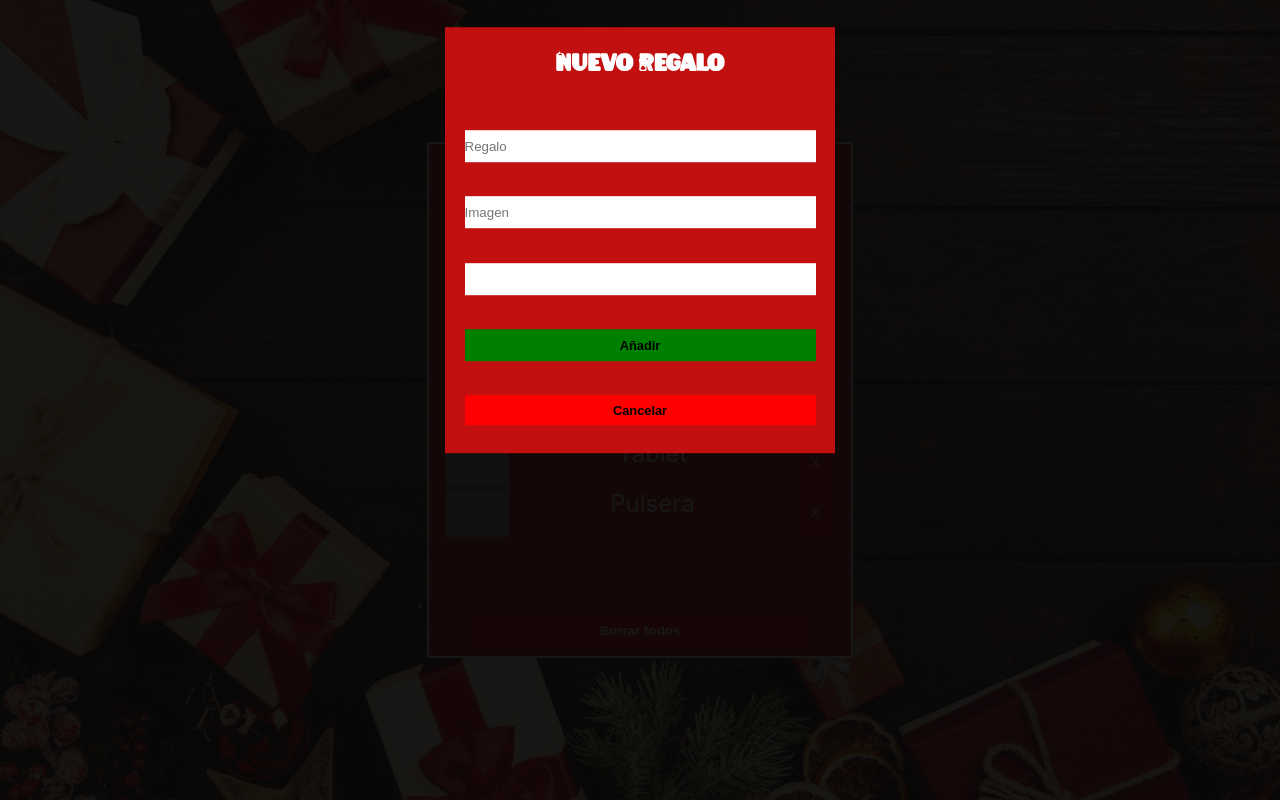
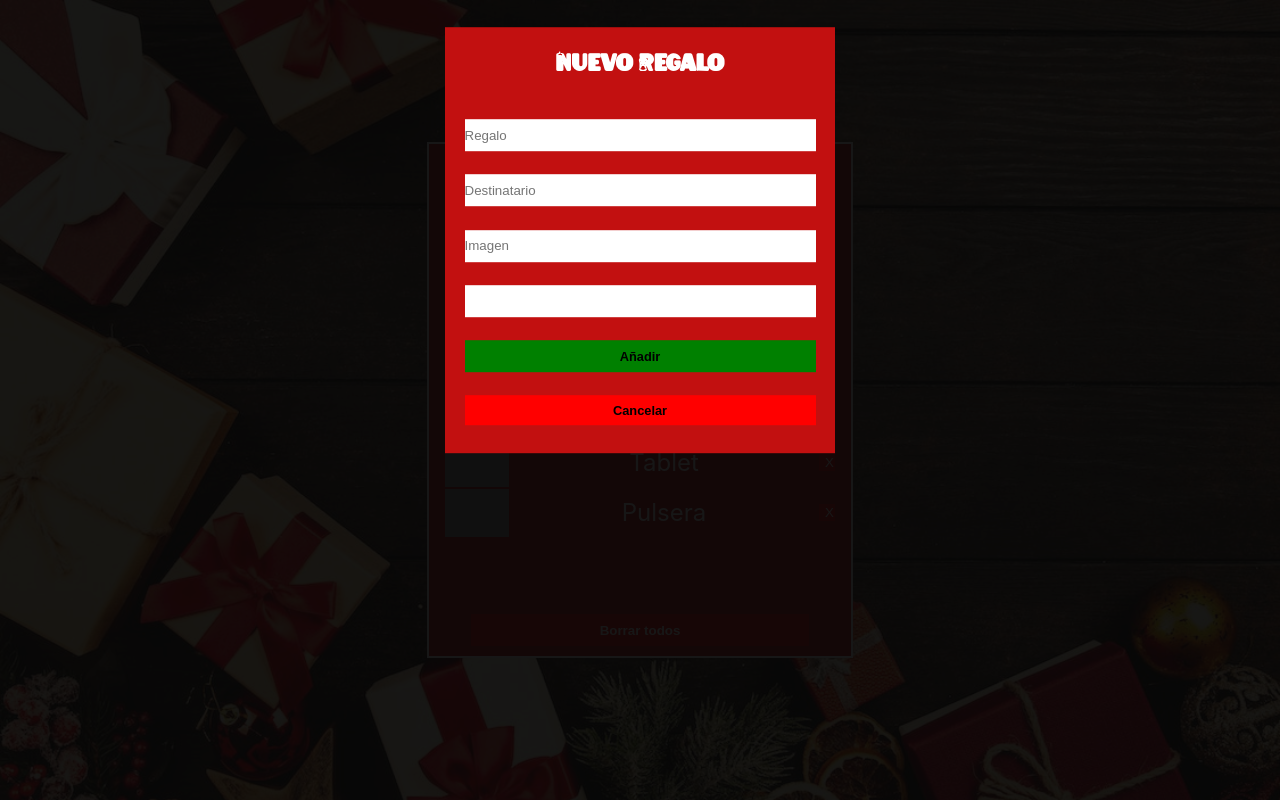
Before and after one commit to l3c45/Adviency-Reto-Gonzalo-Pozzo, a React (Create React App) app: page / in a window 1280 px wide. Both pictures are taken after a click on the button "Agregar Regalo". Built offline with nearby package versions, Linux system fonts and the light colour scheme; grey boxes are pictures that could not be loaded.

Commit message:
Reto dia 12

```diff
--- a/src/App.css
+++ b/src/App.css
@@ -43,9 +43,11 @@
 }
 
 .list ul li {
+  height: 3rem;
   margin: 2px 0;
   display: flex;
   justify-content: space-between;
+  align-items: center;
   text-align: center;
 }
 
@@ -99,7 +101,7 @@
 .deleteBtn{
   background-color: red;
   border:none;
-  width: 10%;
+  width: 1rem;
   color:#fff
 
 }
@@ -132,3 +134,14 @@
   border:none;
   height: 2rem;
 }
+.line {
+  text-align: left;
+  display: block;
+  font-size: 1.5rem;
+}
+
+.who {
+  font-style: italic;
+  color:#000;
+  font-size: 1rem;
+}
--- a/src/App.js
+++ b/src/App.js
@@ -55,8 +55,12 @@ function App() {
             return (
               <li key={i}>
             <img className="giftPic" alt="Gift" src={gift.url || imgUrl}></img>
-                {gift.name}
-                {gift.quantity !== "" ? ` X${gift.quantity}` : null}
+              <div>
+              <span className="line">{gift.name}
+                {gift.quantity !== "" ? ` X${gift.quantity}` : null}</span>
+                <span  className="line who" >{gift.user?gift.user:null}</span>
+
+              </div>
                 <button onClick={() => deleteGift(i)} className="deleteBtn">
                   X
                 </button>
--- a/src/components/Form.jsx
+++ b/src/components/Form.jsx
@@ -3,11 +3,11 @@ import React, { useState } from "react";
 function Form({ add,close }) {
 
 
-  const [input, setInput] = useState({ name: "", quantity: "",url:"" });
+  const [input, setInput] = useState({ name: "", quantity: "",url:"",user:"" });
   const saveGift = (e) => {
     e.preventDefault();
     add(input);
-    setInput({ name: "", quantity: "" ,url:""});
+    setInput({ name: "", quantity: "" ,url:"",user:""});
     close()
   };
   return (
@@ -22,6 +22,17 @@ function Form({ add,close }) {
         }
         type={"text"}
         value={input.name}
+      ></input>
+      <input
+      placeholder="Destinatario"
+        className="giftInput"
+        onChange={(e) =>
+          setInput((prev) => {
+            return { ...prev, user: e.target.value };
+          })
+        }
+        type={"text"}
+        value={input.user}
       ></input>
       <input
       placeholder="Imagen"
```
